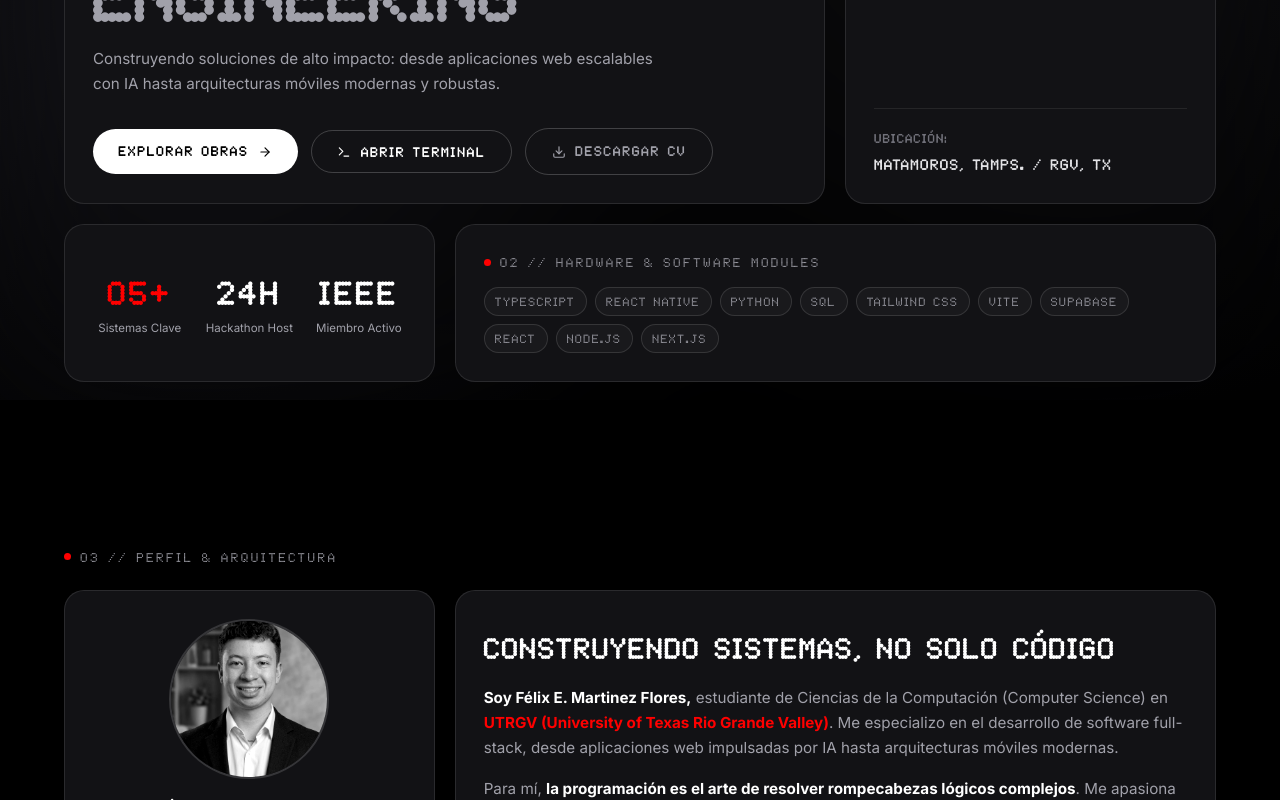
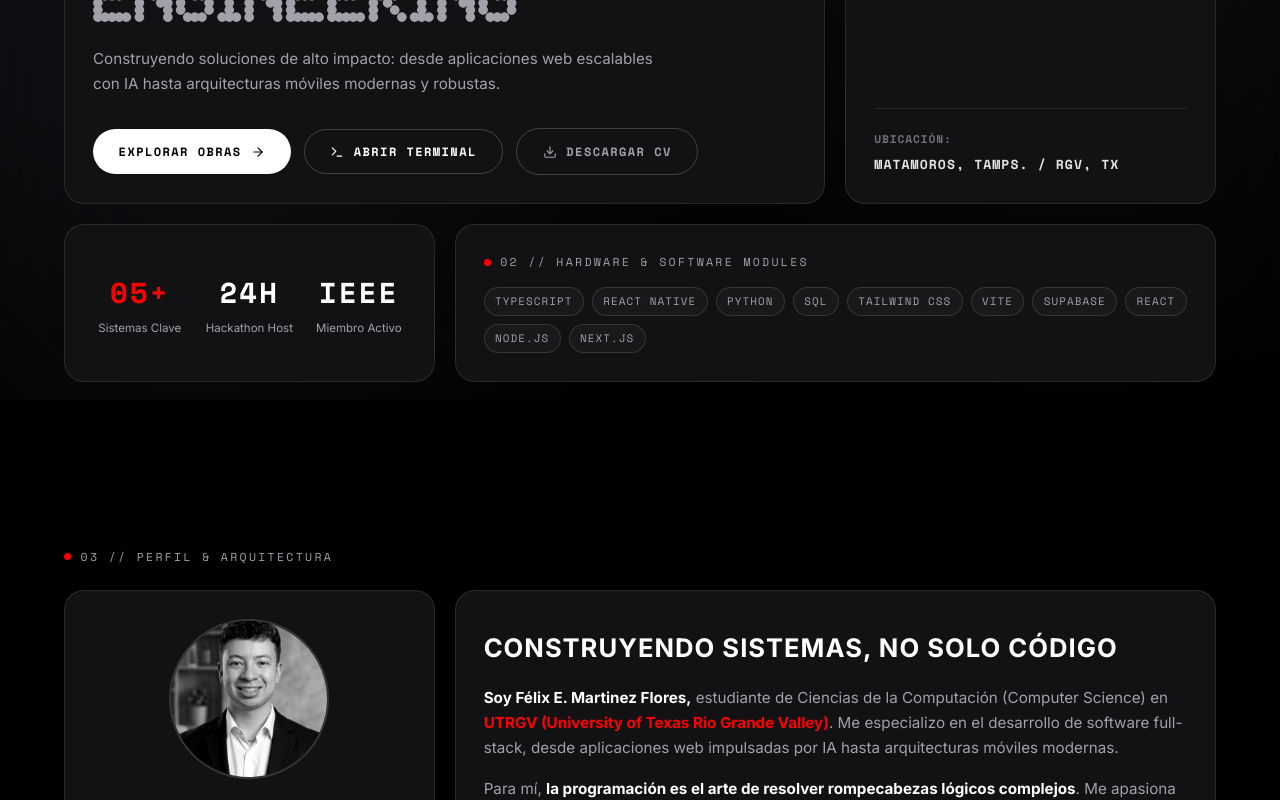
Before and after one commit to Felglitch739/My-Portfolio, a React (Vite) app: page / in a window 1280 px wide. Shown: the part 400-1200 px from the top of the page. Built offline with nearby package versions, Linux system fonts and the light colour scheme.

Commit message:
fix: restore font usage, update project links, and fix human side layout/canvas

```diff
--- a/src/components/HumanSide.tsx
+++ b/src/components/HumanSide.tsx
@@ -22,7 +22,7 @@ function MinimalBilliardsWidget() {
 
     const balls = [
       { id: 0, x: W * 0.3, y: H * 0.5, vx: 0, vy: 0, color: '#ffffff' }, // Cue ball
-      { id: 1, x: W * 0.7, y: H * 0.5, vx: 0, vy: 0, color: 'var(--red)' }, // 8-ball
+      { id: 1, x: W * 0.7, y: H * 0.5, vx: 0, vy: 0, color: '#FF0000' }, // 8-ball
     ]
 
     const handleMouseMove = (e: MouseEvent) => {
@@ -141,10 +141,10 @@ function MinimalBilliardsWidget() {
   return (
     <div style={{ position: 'relative', width: '100%', height: '200px', borderRadius: '12px', overflow: 'hidden', border: '1px solid rgba(255, 255, 255, 0.08)' }}>
       <canvas ref={canvasRef} style={{ display: 'block', width: '100%', height: '100%' }} />
-      <div className="ndot" style={{ position: 'absolute', top: 12, left: 16, fontSize: '0.7rem', color: 'var(--white)' }}>
+      <div className="ndot" style={{ position: 'absolute', top: 12, left: 16, fontSize: '0.7rem', color: '#fff' }}>
         SIMULACIÓN // 8-BALL
       </div>
-      <div className="ndot" style={{ position: 'absolute', bottom: 12, right: 16, fontSize: '0.6rem', color: 'var(--gray-500)' }}>
+      <div className="ndot" style={{ position: 'absolute', bottom: 12, right: 16, fontSize: '0.6rem', color: '#71717a' }}>
         [ MOVER MOUSE PARA INTERACTUAR ]
       </div>
     </div>
@@ -251,7 +251,7 @@ export default function HumanSide({ lang = 'es' }: HumanSideProps) {
             </p>
           </motion.div>
 
-          <div className="col-span-7 bento-grid" style={{ gap: '1.25rem', display: 'flex', flexDirection: 'column' }}>
+          <div className="col-span-7" style={{ gap: '1.25rem', display: 'flex', flexDirection: 'column' }}>
 
             {/* Card 2: Minimalist Billiards */}
             <motion.div
--- a/src/components/Projects.tsx
+++ b/src/components/Projects.tsx
@@ -67,6 +67,7 @@ export default function Projects({ lang = 'es' }: ProjectsProps) {
       desc: 'Cofundador y CMO de esta comunidad tecnológica en Matamoros, Tamaulipas. Impulsamos el talento local con eventos colaborativos y nuestro hackathon de 24 horas.',
       detail: "Build Pa'l Norte es un esfuerzo 100% colaborativo enfocado en empoderar desarrolladores del norte de México con eventos técnicos y competencias intensivas de programación.",
       tags: ['COMUNIDAD TECH', 'HACKATHON 24H', 'MATAMOROS'],
+      github: 'https://github.com/BuildPalNorte',
       badge: 'CO-FOUNDER & CMO',
       badgeRed: false,
     },
@@ -93,6 +94,7 @@ export default function Projects({ lang = 'es' }: ProjectsProps) {
       detail: 'Ejecución automatizada mediante cron jobs en PythonAnywhere que monitorean APIs de clima y envían notificaciones en tiempo real.',
       image: '/familyweather.png',
       tags: ['PYTHON', 'PYTHONANYWHERE', 'APIS'],
+      github: 'https://github.com/Felglitch739/Family_Weather',
       badge: 'AUTOMATION',
       badgeRed: false,
     },
--- a/src/index.css
+++ b/src/index.css
@@ -3,7 +3,7 @@
    Monochrome + #FF0000 Pure Red Accent
    ============================================ */
 
-@import url('https://fonts.googleapis.com/css2?family=Inter:wght@300;400;500;600;700;800&display=swap');
+@import url('https://fonts.googleapis.com/css2?family=Inter:wght@300;400;500;600;700;800&family=Space+Mono:ital,wght@0,400;0,700;1,400;1,700&display=swap');
 
 @font-face {
   font-family: 'NDot';
@@ -40,6 +40,7 @@
 
   /* Typography */
   --font-ndot:    'NDot', 'Courier New', monospace;
+  --font-mono:    'Space Mono', 'Courier New', monospace;
   --font-body:    'Inter', system-ui, -apple-system, sans-serif;
 
   /* Geometry & Borders */
@@ -163,14 +164,14 @@ body {
 ══════════════════════════════════ */
 
 .ndot {
-  font-family: var(--font-ndot);
+  font-family: var(--font-mono);
   font-weight: 700;
   letter-spacing: 0.08em;
   text-transform: uppercase;
 }
 
 .section-label {
-  font-family: var(--font-ndot);
+  font-family: var(--font-mono);
   font-size: 0.72rem;
   letter-spacing: 0.2em;
   text-transform: uppercase;
@@ -202,7 +203,7 @@ body {
 }
 
 .card-title {
-  font-family: var(--font-ndot);
+  font-family: var(--font-body);
   font-size: 1.25rem;
   font-weight: 700;
   color: var(--white);
@@ -218,7 +219,7 @@ body {
 }
 
 .mono-tag {
-  font-family: var(--font-ndot);
+  font-family: var(--font-mono);
   font-size: 0.68rem;
   letter-spacing: 0.1em;
   text-transform: uppercase;
@@ -249,7 +250,7 @@ body {
   gap: 0.6rem;
   padding: 0.8rem 1.6rem;
   border-radius: var(--radius-pill);
-  font-family: var(--font-ndot);
+  font-family: var(--font-mono);
   font-size: 0.75rem;
   font-weight: 700;
   letter-spacing: 0.12em;
```
